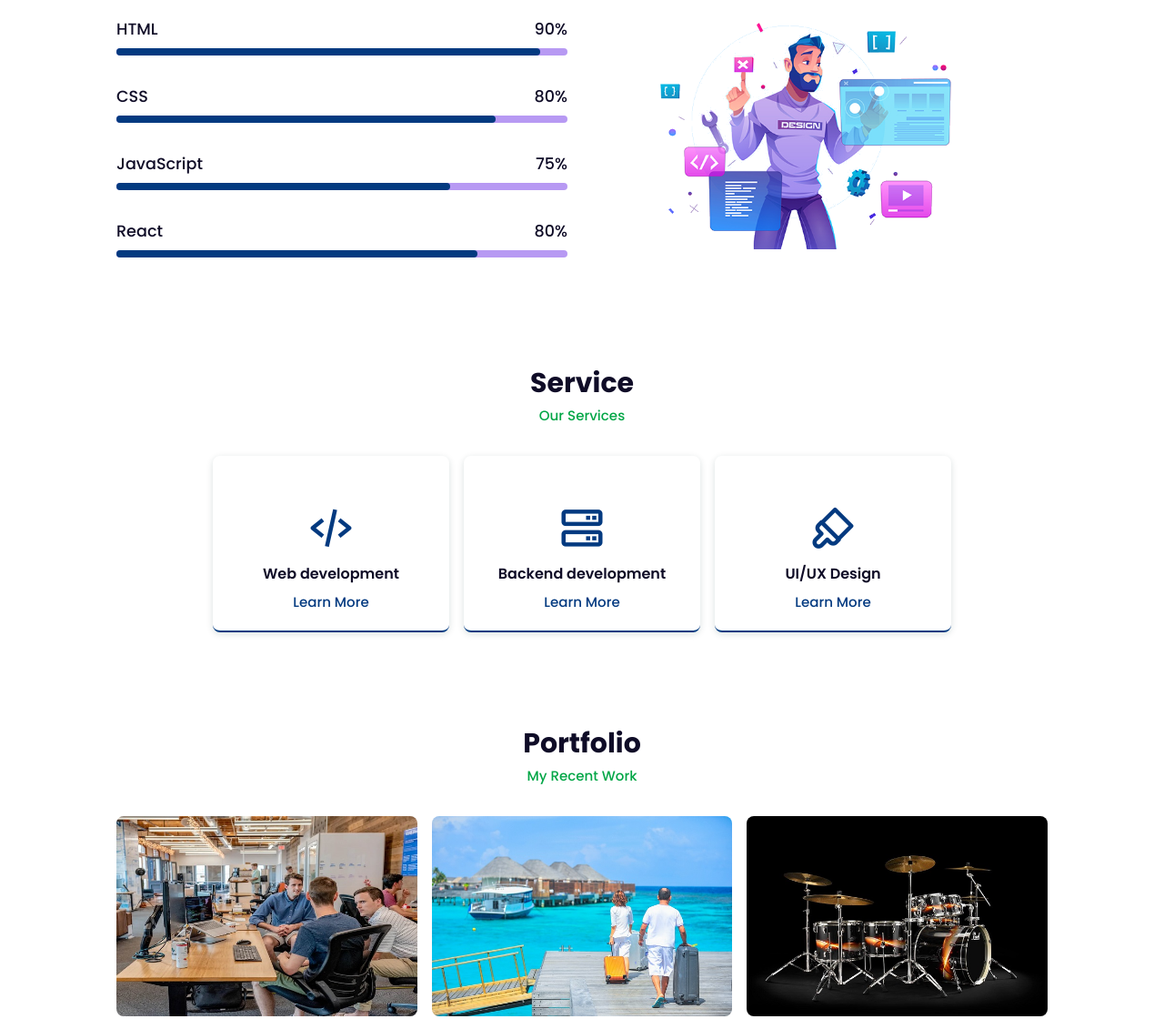
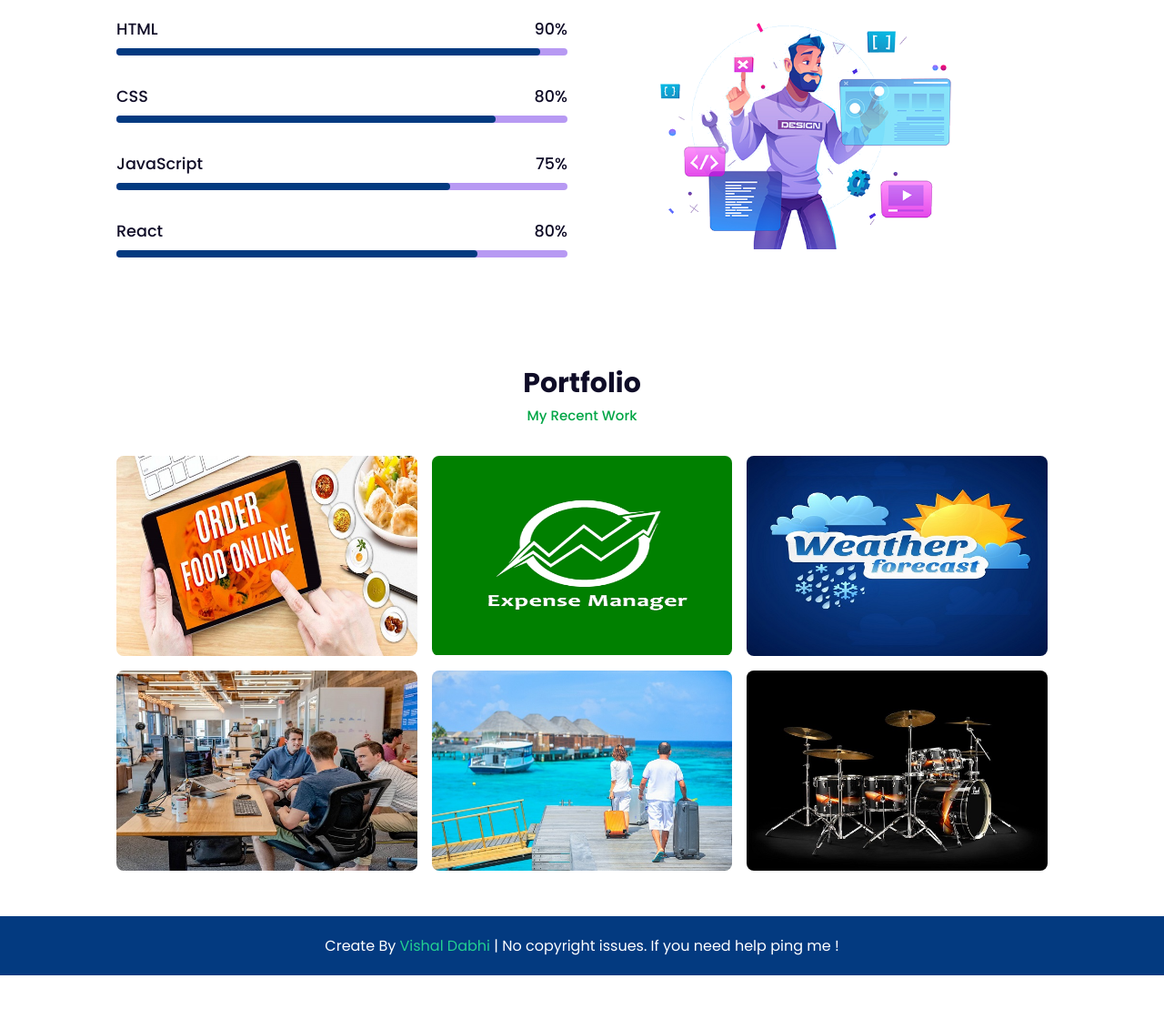
Before and after one commit to VishalD51/vishaldabhi, a plain HTML site: page index.html in a window 1280 px wide. Shown: the part 1529-2649 px from the top of the page at 91% size. After the commit the page ends 2601 px from the top, so only its background shows below. Drawn offline with nearby package versions, Linux system fonts and the light colour scheme.

Commit message:
React Project
Food order app and expense manger added.

```diff
--- a/css/style.css
+++ b/css/style.css
@@ -279,7 +279,7 @@ span {
 }
 .portfolio-content {
   display: grid;
-  grid-template-columns: repeat(auto-fit, minmax(280px, auto));
+  grid-template-columns: repeat(auto-fit, minmax(300px, auto));
   gap: 1rem;
   margin-top: 2rem;
 }
--- a/index.html
+++ b/index.html
@@ -145,33 +145,6 @@
             </div>
         </div>
     </section>
-    <!--=========================Service box===========================-->
-    <section class="services" id="services">
-        <div class="heading">
-            <h2>Service</h2>
-            <span>Our Services</span>
-        </div>
-        <div class="services-content">
-            <!-- box-1-->
-            <div class="services-box">
-                <i class="bx bx-code-alt"></i>
-                <h3>Web development</h3>
-                <a href="#">Learn More</a>
-            </div>
-            <!-- box-2-->
-            <div class="services-box">
-                <i class='bx bx-server'></i>
-                <h3>Backend development</h3>
-                <a href="#">Learn More</a>
-            </div>
-            <!-- box-3-->
-            <div class="services-box">
-                <i class="bx bx-brush"></i>
-                <h3>UI/UX Design</h3>
-                <a href="#">Learn More</a>
-            </div>
-        </div>
-    </section>
     <!--======================Portfolio Section==========================-->
     <section class="portfolio" id="portfolio">
         <div class="heading">
@@ -179,6 +152,21 @@
             <span>My Recent Work</span>
         </div>
         <div class="portfolio-content">
+            <div class="portfolio-img">
+                <a href="https://react-http-d8ba8.web.app/" target="_blank">
+                <img src="image/online-food-order.jpg" alt="">
+                </a>
+            </div>
+            <div class="portfolio-img">
+                <a href="https://expense-manager-ab854.web.app/" target="_blank">
+                <img src="image/expence manager.png" alt="">
+                </a>
+            </div>
+            <div class="portfolio-img">
+                <a href="https://vishald51.github.io/Weather-App/" target="_blank">
+                <img src="image/weather-forecast.jpg" alt="">
+                </a>
+            </div>
             <div class="portfolio-img">
                 <a href="https://vishald51.github.io/marketing-research/" target="_blank">
                 <img src="image/market.jpg" alt="">
@@ -194,11 +182,6 @@
                 <img src="image/drum-kit.jpg" alt="">
                 </a>
             </div>
-            <div class="portfolio-img">
-                <a href="https://vishald51.github.io/Weather-App/" target="_blank">
-                <img src="image/weather-forecast.jpg" alt="">
-                </a>
-            </div>
         </div>
     </section>
     <!-- =================== Footer Section=====================-->
```
Also changed, not shown: image/expence manager.png (added), image/online-food-order.jpg (added).
